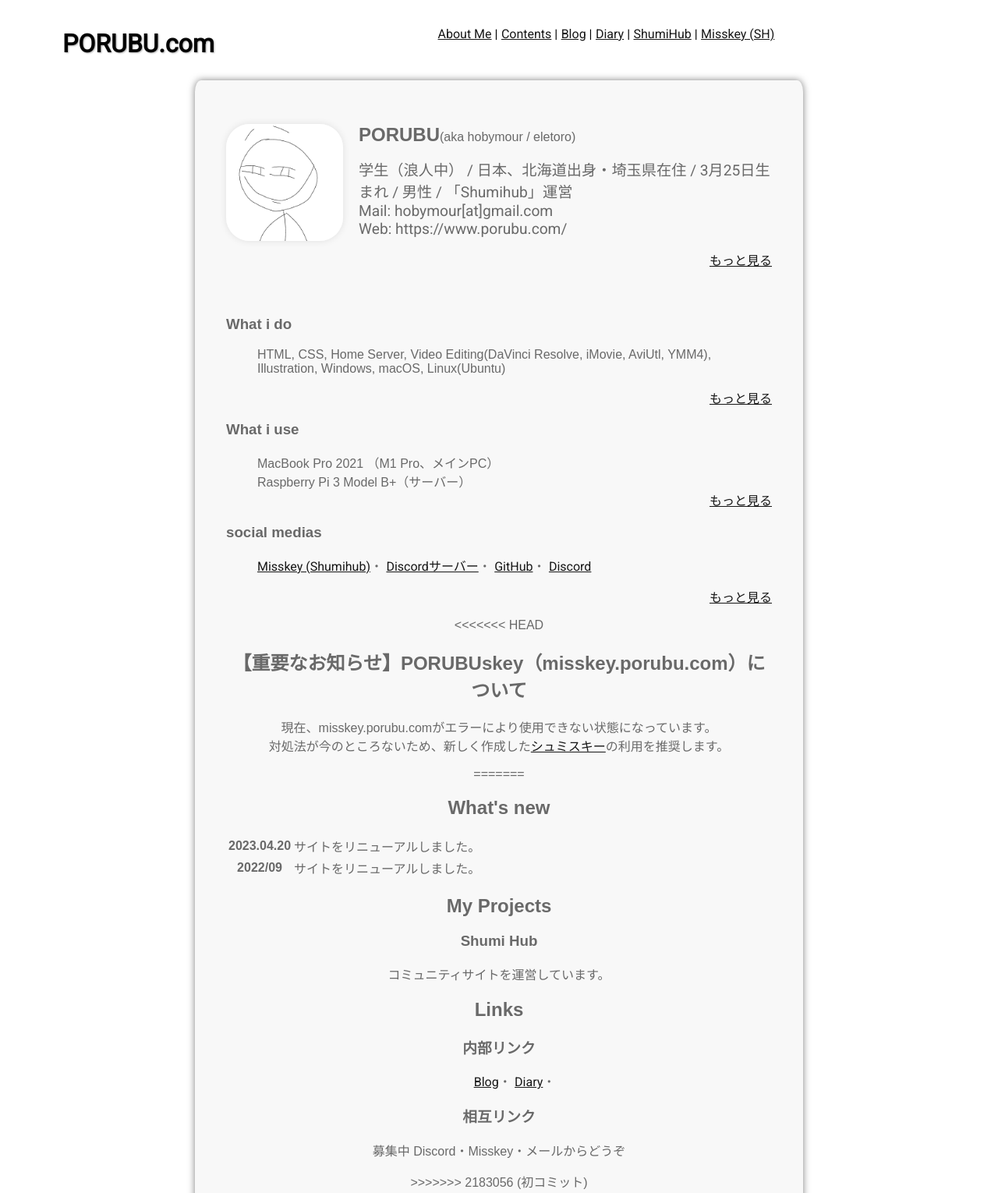
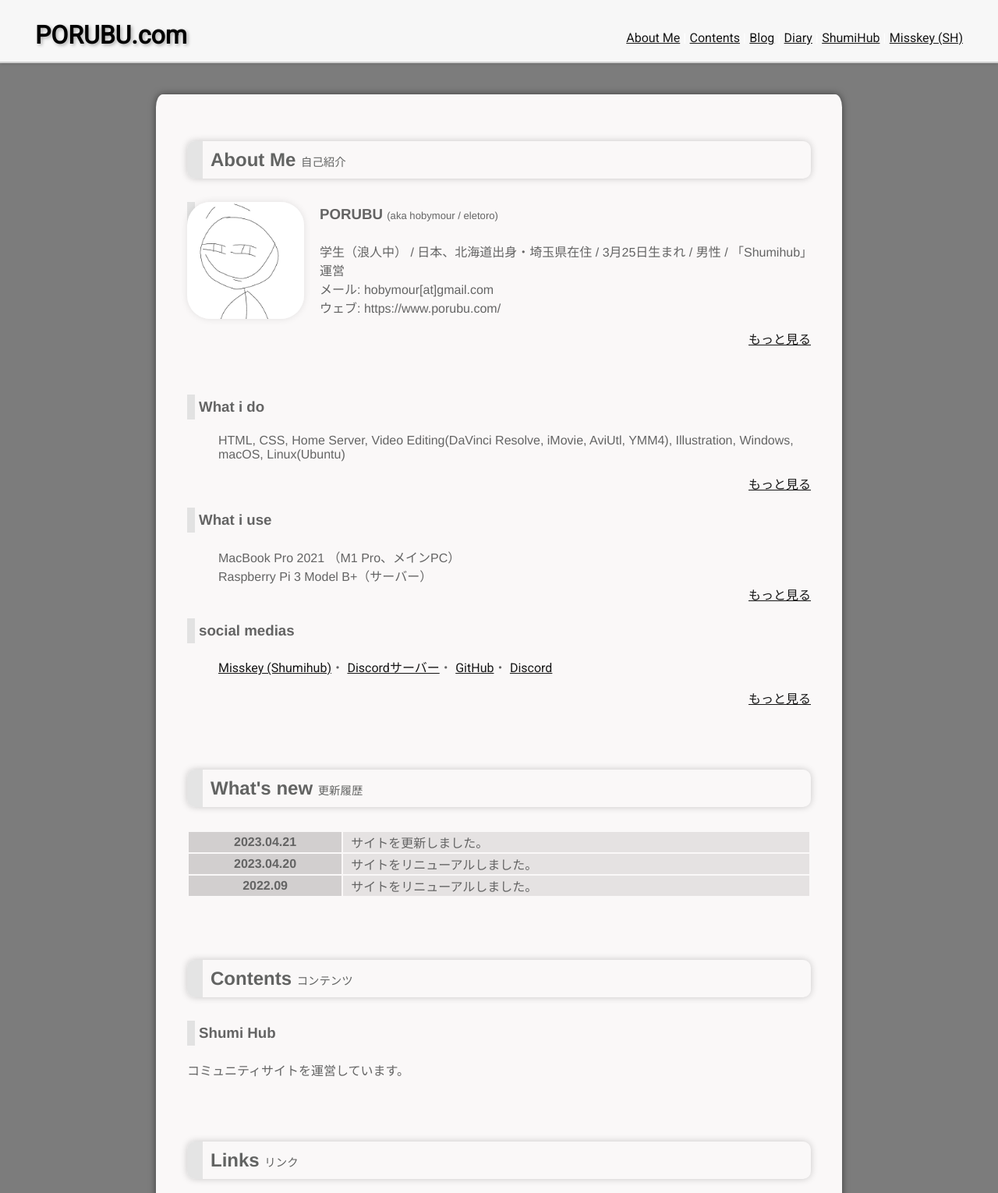
Before and after one commit to porubu0325/porubu0325.github.io, a plain HTML site: page index.html in a window 1280 px wide. Shown: the top 1530 px of the page at 78% size. Drawn offline with Linux system fonts and the light colour scheme.

Commit message:
ヘッダー・フッター部分を変更

```diff
--- a/css/style.css
+++ b/css/style.css
@@ -2,14 +2,14 @@
 @import url(https://fonts.googleapis.com/css?family=Roboto);
 
 /* 共通設定 */
-    /*背景の設定*/
+    /*背景*/
     body {
-        text-align: center;
+        text-align: left;
         margin: auto;
         min-width: 600px auto;
-        max-width: 800px auto;
-        background: #ffffff ;
-        font-family: Arial, Helvetica, "メイリオ", "ヒラギノ角ゴ", sans-serif;
+        max-width: 1000px auto;
+        background: #7c7c7c ;
+        font-family: Helvetica, Arial, "メイリオ", "ヒラギノ角ゴ", sans-serif;
     }
     /* リンク色 */
     a {
@@ -26,24 +26,52 @@
         font-family: 'Roboto', sans-serif;
     }
     /* セクション間隔 */
+    main > section + section {
+        margin-top: 80px;
+    }
+    /* 大見出し */
+    h2 {
+        padding: 10px;
+        margin-bottom: 30px;
+        text-align: left;
+        border-left: 20px solid #e4e4e4;
+        color: #626362;
+        box-shadow: 0 0 10px rgba(0,0,0,0.2);
+
+        border-radius: 10px;
+    }
+    h2 span {
+        font-weight: normal;
+        font-size: 60%;
+    }
+    h3 {
+        border-left: 10px solid #e2e2e2;
+        padding: 5px;
+    }
 
 /* ヘッダー */
     header {
-        min-width: 200px auto;
-        max-width: 500px auto;
-        margin-bottom: 50px;
+        padding: 5px;
+        border-bottom: 2px solid #d0d0d0;
         display: block;
+        background-color: #f7f7f7;
+        color: #FFF ;
+        box-shadow: 0 0 5px rgba(0,0,0,0.2);
+
     }
     /* ページタイトル */
-    h1 {
-        padding-left: 80px;
+    header h1 {
         float: left;
+        padding-left: 40px;
         color: #020202;
-        text-shadow: 1px 1px 2px #adadad;
+        text-shadow: 2px 2px 4px #adadad;
         font-family: 'Roboto', sans-serif;
+        font-size: 200%;
     }
     /* ナビゲーション */
     nav {
+        padding-right: 40px;
+        text-align: right;
         text-decoration: none;
     }
     /* セクション間隔 */
@@ -53,31 +81,30 @@
 
 
 /* メインセクション */
-main{
-    text-align: center;
-    color: #696969;
-    min-width: 600px;
-    max-width: 700px;
+main {
+    color: #646464;
+    min-width: 300px;
+    max-width: 800px;
     border-radius: 1%;
-    margin: 20px auto;
+    margin: 40px auto;
     padding: 40px 40px;
-    background: #f8f8f8;
+    background: #faf8f8;
     box-shadow: 0 0 10px rgba(0,0,0,0.5);
 }
     /* 自己紹介枠 */
-    #name {
-        text-align: left;
+    h3 span {
+        font-size: 70%;
+        font-weight: normal;
     }
     #name b {
         font-size: 150%;
+        margin-inline: 10px;
     }
     .aboutme li {
         text-align: left;
         list-style-type: none;
         text-decoration: none;
-        font-size: 120%;
-
-        font-family: 'Roboto', sans-serif;
+        font-size: 100% auto;
     }
     .icon {
         float: left;
@@ -90,8 +117,14 @@ main{
         font-size: 200%;
         float: left;
     }
+    /* もっと見る */
     .more {
         text-align: right;
+    }
+    .more::after {
+        content: text(→);
+        margin-left: 3px;
+        vertical-align: middle;
     }
     #whatido {
         list-style-type: none;
@@ -102,6 +135,24 @@ main{
         display: inline-block;
         font-family: 'Roboto', sans-serif;
     }
+
+/* What's New */
+table {
+    width: 100%;
+    margin-bottom: 30px;
+
+}
+th {
+    border-collapse: collaspe;
+    background-color: #d2cfcf;
+    text-align: center;
+}
+td {
+
+    padding-left: 10px;
+    background-color: #e5e2e2;
+}
+
 /* 大見出し */
 /* 小見出し */
 /* もっと見る リンク */
@@ -127,3 +178,21 @@ footer {
 #lower {
     text-align: left;
 }
+
+footer {
+    padding: 5px;
+    border-bottom: 2px solid #d0d0d0;
+    display: block;
+    background-color: #f7f7f7;
+    box-shadow: 0 0 5px rgba(0,0,0,0.2);
+}
+
+
+/* お問い合わせフォーム */
+.button {
+    text-align: center;
+    width: 200px;
+    margin: 0 10px;
+    padding: 10px;
+    font-size: 1em;
+}
--- a/index.html
+++ b/index.html
@@ -14,8 +14,8 @@
     <!-- ヘッダー -->
     <header>
         <!-- ページタイトル -->
+        <!-- ナビゲーション -->
         <h1>PORUBU.com</h1>
-        <!-- ナビゲーション -->
         <nav>
             <ul class="menu">
                 <br>
@@ -31,21 +31,22 @@
 
 
     <!-- メインコンテンツ -->
-    <main id="contents">
+    <main>
+        <h2 id="aboutme">About Me <span>自己紹介</span></h2>
         <!-- 自己紹介 -->
         <section id="whatido">
             <!-- 自己紹介上部 -->
             <section id="upper">
                 <div class="aboutme" class="clearfix">
                     <img src="icon.png" width="150" id="icon" alt="アイコン" class="icon">
-                    <p id="name"><b id="name"> PORUBU</b><span>(aka hobymour / eletoro)</span></p>
+                    <h3>PORUBU <span>(aka hobymour / eletoro)</span></h3>
                     <ul class="aboutme">
                         <li>学生（浪人中） /
                             日本、北海道出身・埼玉県在住 /
                             3月25日生まれ / 男性 /
                             「Shumihub」運営</li>
-                        <li>Mail: hobymour[at]gmail.com</li>
-                        <li>Web: https://www.porubu.com/</li>
+                        <li>メール: hobymour[at]gmail.com</li>
+                        <li>ウェブ: https://www.porubu.com/</li>
                     </ul>
                     <p class="more"><a href="contents/more.html">もっと見る</a></p>
                 </div>
@@ -54,12 +55,14 @@
             <!-- 自己紹介下部-->
             <section>
                 <section class="clear">
+                    <!-- 何をするか -->
                     <h3>What i do</h3>
                     <ul>
                         <p>HTML, CSS, Home Server, Video Editing(DaVinci Resolve, iMovie, AviUtl, YMM4), Illustration, Windows, macOS, Linux(Ubuntu)</p>
                         <p class="more"><a href="whatido.html">もっと見る</a></p>
                     </ul>
                 </section>
+                <!--何を使っているか-->
                 <section class="clear">
                     <h3>What i use</h3>
                     <ul id="whatido">
@@ -68,6 +71,7 @@
                         <li class="more"><a href="pcs.html">もっと見る</a></li>
                     </ul>
                 </section>
+                <!-- ソーシャル -->
                 <section id="menuli" class="clear">
                     <h3>social medias</h3>
                     <ul class="menu">
@@ -80,40 +84,36 @@
                 </section>
             </section>
         </section>
-<<<<<<< HEAD
+
+        <!-- コンテンツ部 -->
         <!-- What's New -->
         <section id="whatsnew">
-            <h2>【重要なお知らせ】PORUBUskey（misskey.porubu.com）について</h2>
-            <p> 現在、misskey.porubu.comがエラーにより使用できない状態になっています。<br>
-                対処法が今のところないため、新しく作成した<a href="https://mk.shumihub.net/">シュミスキー</a>の利用を推奨します。</p>
-=======
-
-
-        <!-- コンテンツ部 -->
-        <section>
-            <!-- What's New -->
-            <section id="whatsnew">
-                <h2>What's new</h2>
+            <h2>What's new <span>更新履歴</span></h2>
             <table>
+                <tr>
+                    <th>2023.04.21</th>
+                    <td>サイトを更新しました。</td>
+                </tr>
                 <tr>
                     <th>2023.04.20</th>
                     <td>サイトをリニューアルしました。</td>
                 </tr>
                 <tr>
-                        <th>2022/09</th>
+                    <th>2022.09</th>
                     <td>サイトをリニューアルしました。</td>
                 </tr>
             </table>
         </section>
         <!-- My Projects（作品一覧） -->
-            <section id="projects">
-                <h2>My Projects</h2>
+        <section id="contents">
+            <h2>Contents <span>コンテンツ</span></h2>
             <h3>Shumi Hub</h3>
                 <p>コミュニティサイトを運営しています。</p>
         </section>
         <!-- 習熟度 -->
         <!-- Link（相互リンク） -->
-                <h2>Links</h2>
+        <section>
+            <h2>Links <span>リンク</span></h2>
             <h3>内部リンク</h3>
                 <ul class="menu">
                     <li><a href="https://blog.porubu.com/">Blog</a>・</li>
@@ -121,14 +121,13 @@
                 </ul>
             <h3>相互リンク</h3>
                 <p>募集中 Discord・Misskey・メールからどうぞ</p>
->>>>>>> 2183056 (初コミット)
         </section>
     </main>
     <!-- Copyright -->
     <footer>
         <small>
             (C) 2016 - 2023 PORUBU All Rights Reserved.<br>
-            最終更新日: 2023.04.20<br>
+            最終更新日: 2023.04.21<br>
             PORUBU.comおよびShumiHubは届出電気通信事業者（届出番号：A-04-20226、令和4年11月21日届出）です。
         </small>
     </footer>
```
Also changed, not shown: experiments/index.html (added, +12 -0 lines), form.html (added, +44 -0 lines), pcs.html (deleted, +0 -117 lines), pcs/pcs.html (added, +120 -0 lines), experiments/2col/style.css (added), 1 other file. Lines whose indentation alone changed are shown as unchanged.
